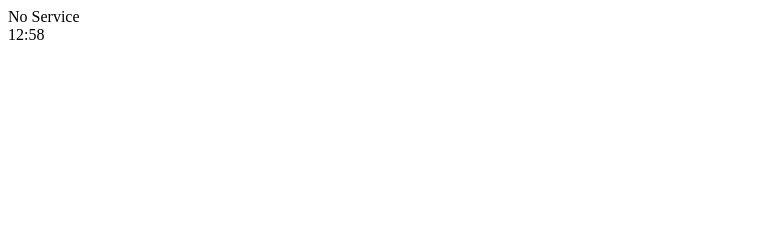
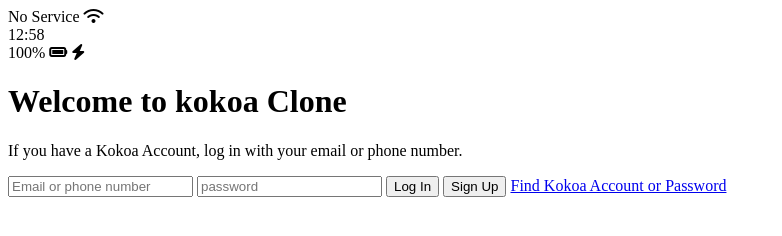
Before and after one commit to sqhtjs0104/kokoa_clone-pre-, a plain HTML site: page index.html in a window 1280 px wide. Shown: the whole page, without its empty margins (0-782 px from the left). Drawn offline with Linux system fonts and the light colour scheme.

Commit message:
Complete index HTML

```diff
--- a/index.html
+++ b/index.html
@@ -17,17 +17,37 @@
 </head>
 <body>
     <div id="statusBar">
-        <div class="statusBar_column">
+        <div class="statusBar__column">
             <span>No Service</span>
-            <!-- To Do: Wifi Icon -->
+            <i class="fas fa-wifi"></i>
         </div>
-        <div class="statusBar_column">
+        <div class="statusBar__column">
             <span id="nowTime">00:00</span>
-            <script type="text/javascript">whatTimeIsNow();</script>
         </div>
-        <div class="statusBar_column">
-            <span></span>
+        <div class="statusBar__column">
+            <span>100%</span>
+            <!-- Extension plan: Interlock System Battery -->
+            <i class="fas fa-battery-full"></i>
+            <i class="fas fa-bolt"></i>
         </div>
     </div>
+
+    <header class="welcomeHeader">
+        <h1 class="welcomeHeader__title">Welcome to kokoa Clone</h1>
+        <p class="welcomeHeader__text">If you have a Kokoa Account, log in with your email or phone number.</p>
+    </header>
+
+    <main>
+        <form id="loginForm">
+            <input type="text" placeholder="Email or phone number" />
+            <input type="password" placeholder="password" />
+            <input type="submit" value="Log In" />
+            <input type="button" value="Sign Up" />
+            <a href="#">Find Kokoa Account or Password</a>
+        </form>
+    </main>
+
+    <script type="text/javascript">whatTimeIsNow();</script>
+    <script src="https://kit.fontawesome.com/6478f529f2.js" crossorigin="anonymous"></script>
 </body>
 </html>
```
